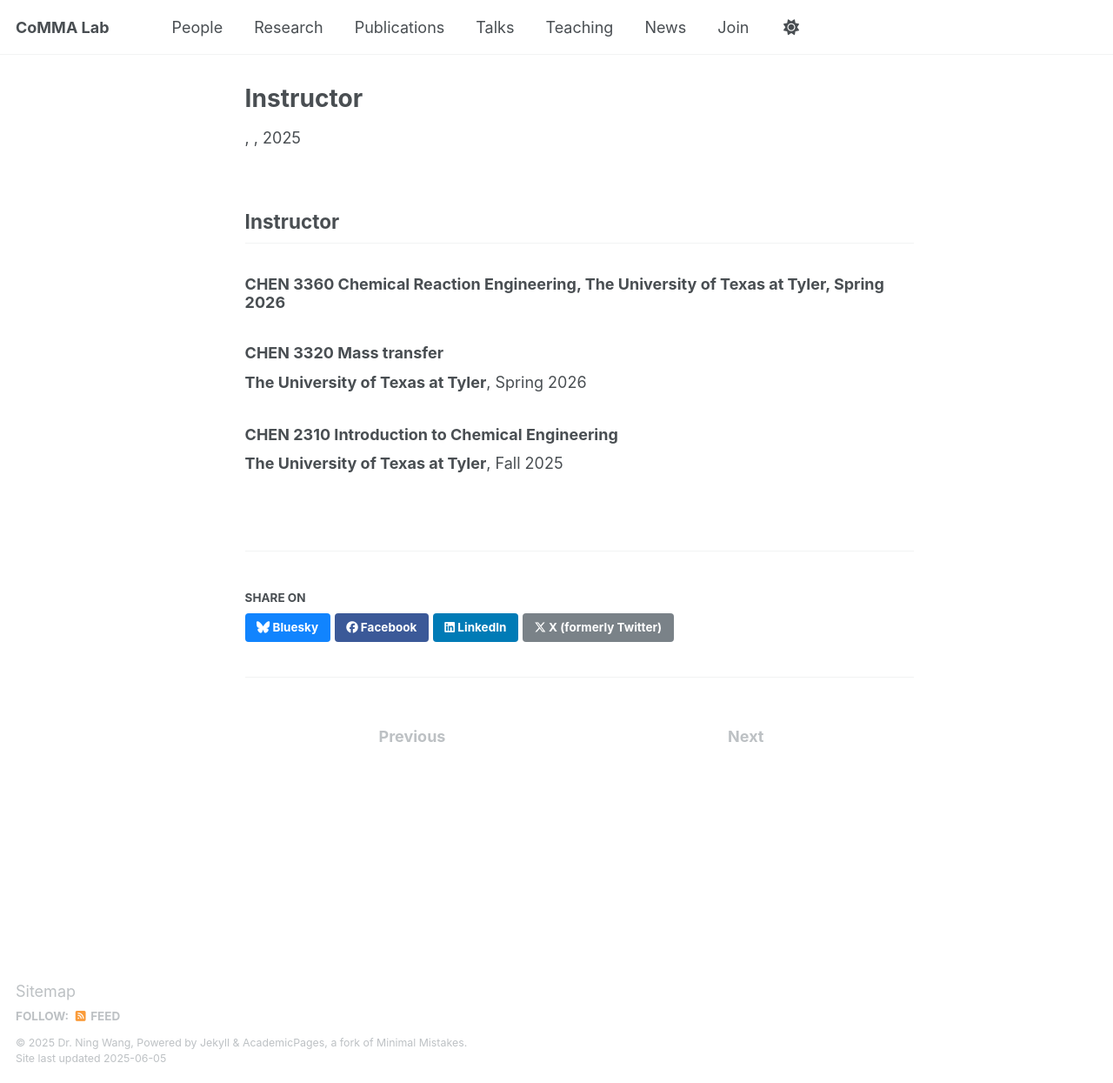
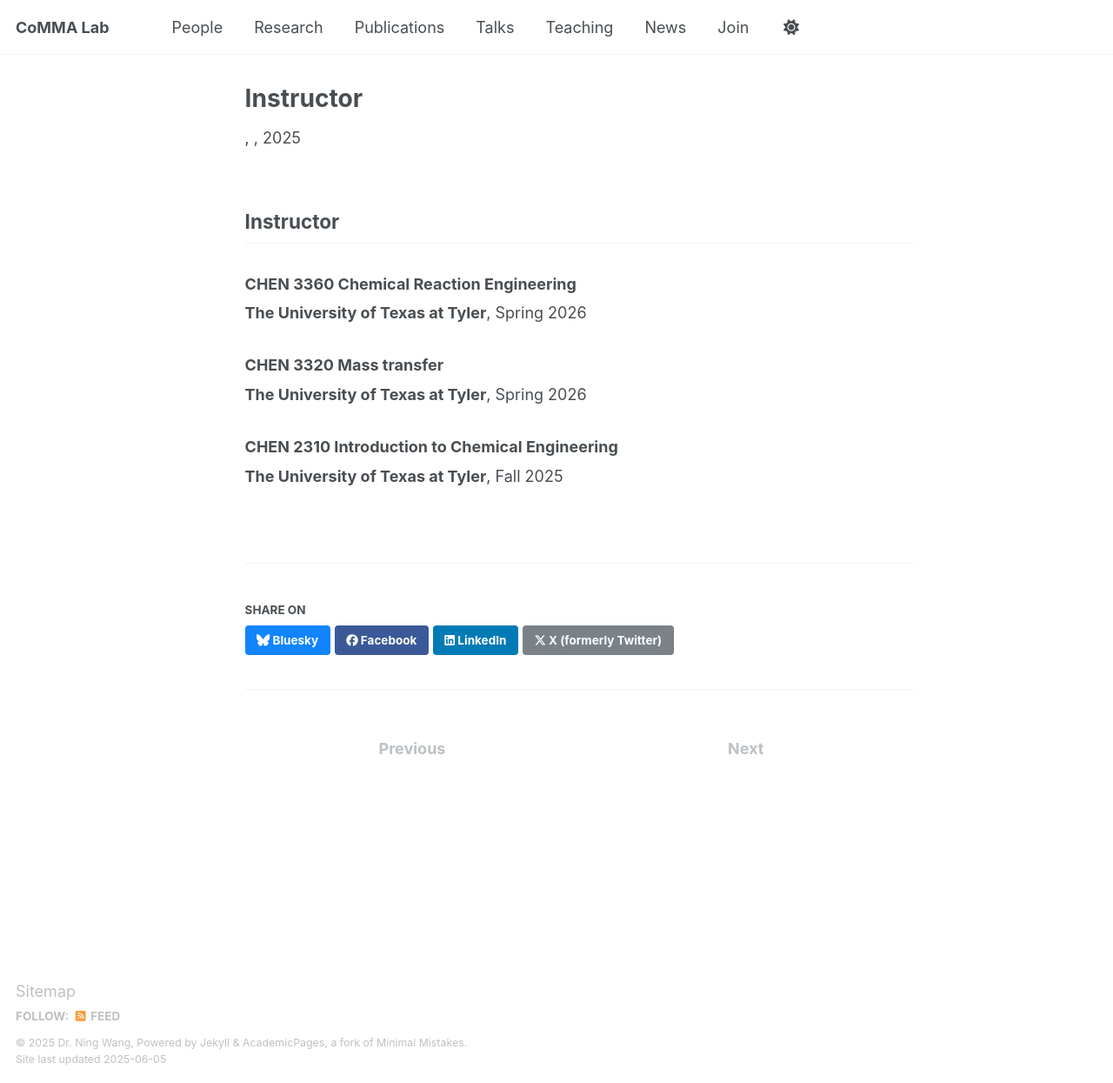
Before and after one commit to CoMMA-Wang-Lab/CoMMA-Wang-Lab.github.io, a Jekyll site: the page built from _teaching/instructor.md, in a window 1280 px wide and 1245 px high. Shown: the whole window at 87% size. Built offline with Jekyll 4.4.1, drawn with Linux system fonts in a browser that asks for light colours.

```diff
--- a/_teaching/instructor.md
+++ b/_teaching/instructor.md
@@ -10,7 +10,8 @@ date: 2025-09-01
 
 ## Instructor
 
-### CHEN 3360 Chemical Reaction Engineering, **The University of Texas at Tyler**, Spring 2026
+### CHEN 3360 Chemical Reaction Engineering
+**The University of Texas at Tyler**, Spring 2026
 
 ### CHEN 3320 Mass transfer
 **The University of Texas at Tyler**, Spring 2026
```
